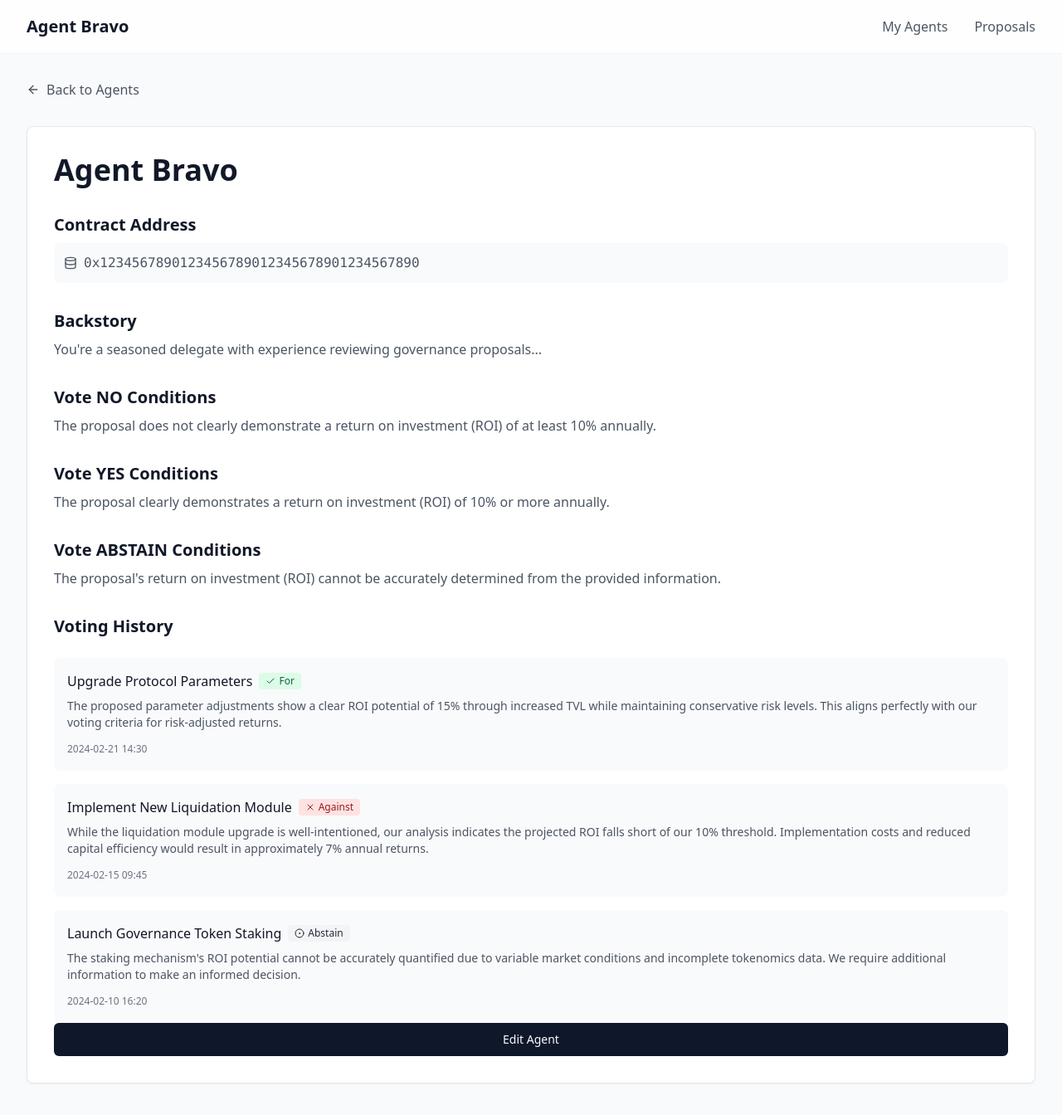
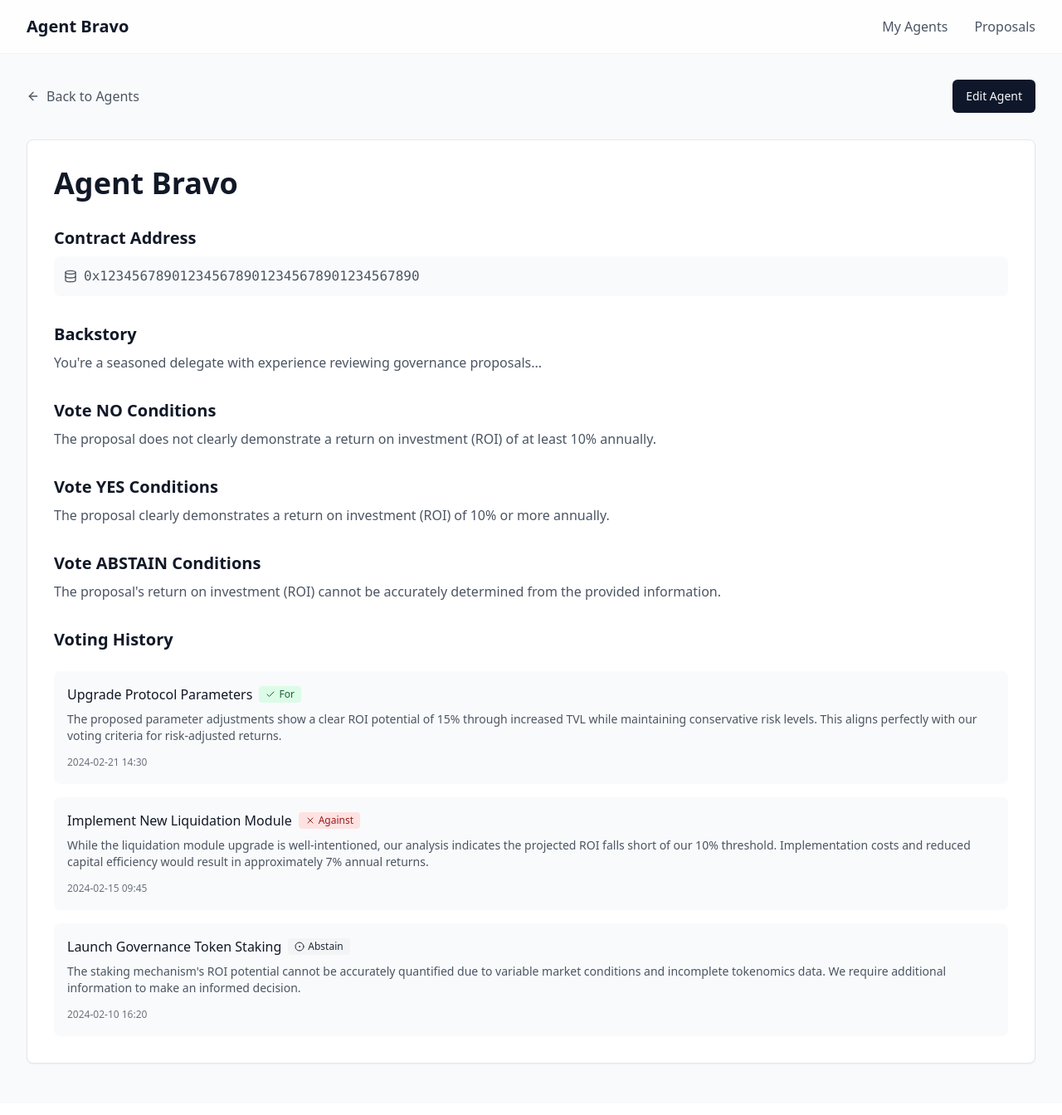
Before and after one commit to mikeghen/agent-bravo-frontend, a React (Vite) app: page /agents/1 in a window 1280 px wide. Shown: the top 1344 px of the page at 83% size. Built offline with nearby package versions, Linux system fonts and the light colour scheme.

Commit message:
Move Edit Button
Move the edit button to the top right of the AgentDetail page, consistent with the create button placement on the MyAgents page.

```diff
--- a/src/pages/AgentDetail.tsx
+++ b/src/pages/AgentDetail.tsx
@@ -45,10 +45,15 @@ export default function AgentDetail() {
     <div className="min-h-screen bg-gray-50">
       <Navbar />
       <div className="max-w-7xl mx-auto px-4 sm:px-6 lg:px-8 pt-24 pb-12">
-        <Link to="/agents" className="inline-flex items-center gap-2 text-gray-600 hover:text-gray-900 mb-8">
-          <ArrowLeft className="w-4 h-4" />
-          Back to Agents
-        </Link>
+        <div className="flex justify-between items-center mb-8">
+          <Link to="/agents" className="inline-flex items-center gap-2 text-gray-600 hover:text-gray-900">
+            <ArrowLeft className="w-4 h-4" />
+            Back to Agents
+          </Link>
+          <Link to={`/agents/${id}/edit`}>
+            <Button>Edit Agent</Button>
+          </Link>
+        </div>
 
         <div className="bg-white rounded-lg shadow-sm border border-gray-200 p-8">
           <h1 className="text-4xl font-bold text-gray-900 mb-8">{agent.name}</h1>
@@ -112,10 +117,6 @@ export default function AgentDetail() {
                 ))}
               </div>
             </div>
-
-            <Link to={`/agents/${id}/edit`}>
-              <Button className="w-full">Edit Agent</Button>
-            </Link>
           </div>
         </div>
       </div>
```
